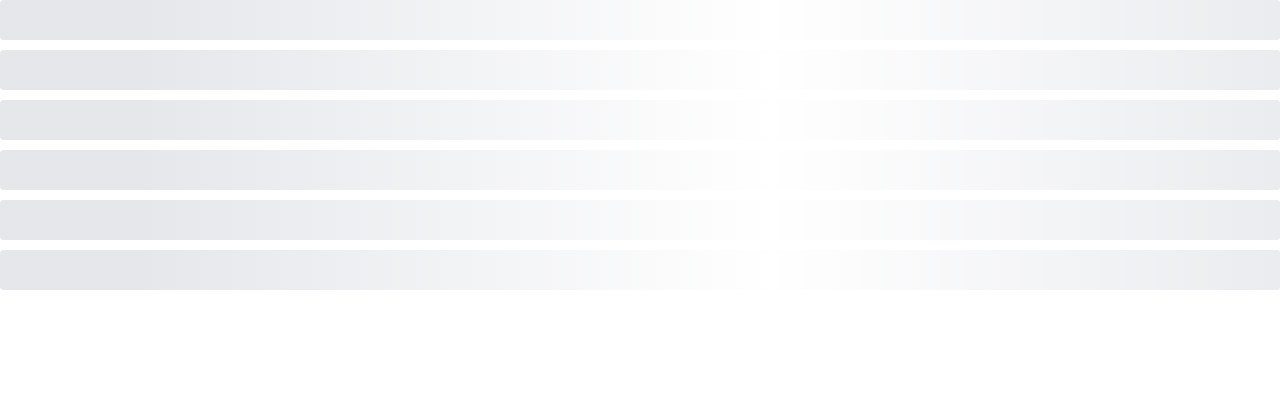
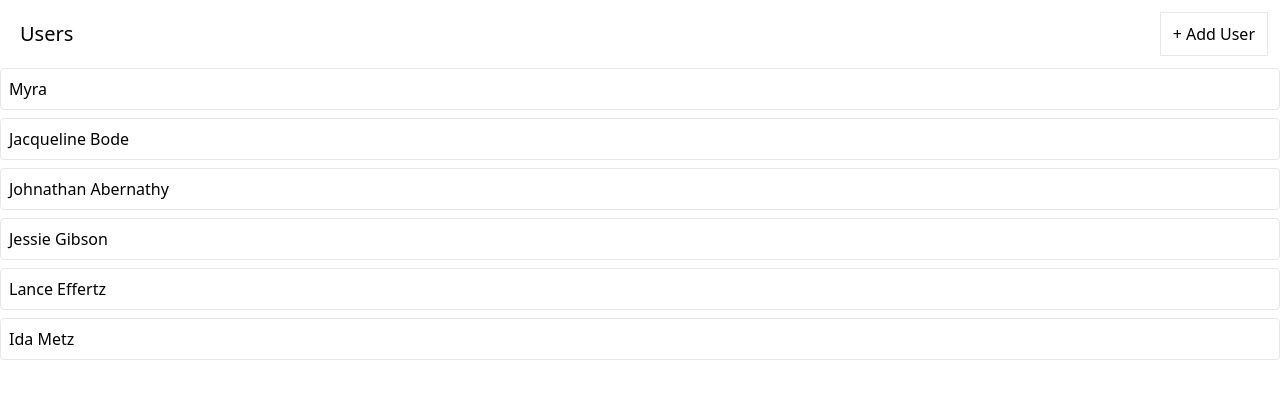
Before and after one commit to NMY0d4/media-sharing, a React (Create React App) app: page / in a window 1280 px wide. Shown: the top 398 px of the page. Built offline with nearby package versions, Linux system fonts and the light colour scheme; data requests are answered from the project's data file.

Commit message:
build addUser function(with faker)

```diff
--- a/db.json
+++ b/db.json
@@ -1,5 +1,30 @@
 {
-  "users": [{ "id": 1, "name": "Myra" }],
+  "users": [
+    {
+      "id": 1,
+      "name": "Myra"
+    },
+    {
+      "name": "Jacqueline Bode",
+      "id": 2
+    },
+    {
+      "name": "Johnathan Abernathy",
+      "id": 3
+    },
+    {
+      "name": "Jessie Gibson",
+      "id": 4
+    },
+    {
+      "name": "Lance Effertz",
+      "id": 5
+    },
+    {
+      "name": "Ida Metz",
+      "id": 6
+    }
+  ],
   "albums": [],
   "photos": []
 }
--- a/src/components/UsersList.js
+++ b/src/components/UsersList.js
@@ -1,6 +1,7 @@
 import { useEffect } from 'react';
 import { useDispatch, useSelector } from 'react-redux';
-import { fetchUsers } from '../store';
+import { fetchUsers, addUser } from '../store';
+import Button from '../components/styles/Button';
 import Skeleton from './styles/Skeleton';
 
 function UsersList() {
@@ -11,6 +12,10 @@
     dispatch(fetchUsers());
   }, [dispatch]);
 
+  const handleUserAdd = () => {
+    dispatch(addUser());
+  };
+
   if (isLoading) {
     return <Skeleton times={6} className='h-10 w-full' />;
   }
@@ -19,11 +24,21 @@
     return <div>Error fetching data...</div>;
   }
 
+  const renderedUsers = users.map((user) => (
+    <div key={user.id} className='mb-2 border rounded'>
+      <div className='flex p-2 justify-between items-center cursor-pointer'>
+        {user.name}
+      </div>
+    </div>
+  ));
+
   return (
     <div>
-      {users.map((user) => (
-        <div key={user.id}> {user.name}</div>
-      ))}
+      <div className='flex flex-row justify-between m-3'>
+        <h1 className='m-2 text-xl'>Users</h1>
+        <Button onClick={handleUserAdd}>+ Add User</Button>
+      </div>
+      {renderedUsers}
     </div>
   );
 }
--- a/src/store/index.js
+++ b/src/store/index.js
@@ -8,3 +8,4 @@
 });
 
 export * from './thunks/fetchUsers';
+export * from './thunks/addUser';
--- a/src/store/slices/usersSlice.js
+++ b/src/store/slices/usersSlice.js
@@ -1,5 +1,6 @@
 import { createSlice } from '@reduxjs/toolkit';
 import { fetchUsers } from '../thunks/fetchUsers';
+import { addUser } from '../thunks/addUser';
 
 const usersSlice = createSlice({
   name: 'users',
@@ -22,6 +23,18 @@
       state.isLoading = false;
       state.error = action.error;
     });
+    ////////////////////////  ADD a USER with Faker
+    builder.addCase(addUser.pending, (state, action) => {
+      state.isLoading = true;
+    });
+    builder.addCase(addUser.fulfilled, (state, action) => {
+      state.isLoading = false;
+      state.users.push(action.payload);
+    });
+    builder.addCase(addUser.rejected, (state, action) => {
+      state.isLoading = false;
+      state.error = action.error;
+    });
   },
 });
 
--- /dev/null
+++ b/src/store/thunks/addUser.js
@@ -0,0 +1,11 @@
+import { createAsyncThunk } from "@reduxjs/toolkit";
+import axios from "axios";
+import { faker } from "@faker-js/faker";
+
+export const addUser = createAsyncThunk('users/add', async () => {
+  const response = await axios.post(`http://localhost:3005/users`, {
+    name: faker.name.fullName()
+  });
+
+  return response.data;
+});;
--- a/src/store/thunks/fetchUsers.js
+++ b/src/store/thunks/fetchUsers.js
@@ -5,7 +5,7 @@
   const response = await axios.get(`http://localhost:3005/users`);
 
   // DEV ONLY!!!
-  await pause(10);
+  await pause(2);
 
   return response.data;
 });
```
